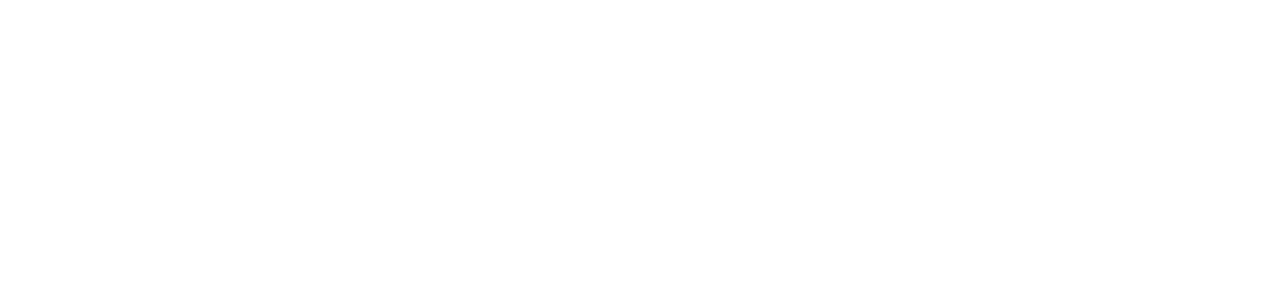
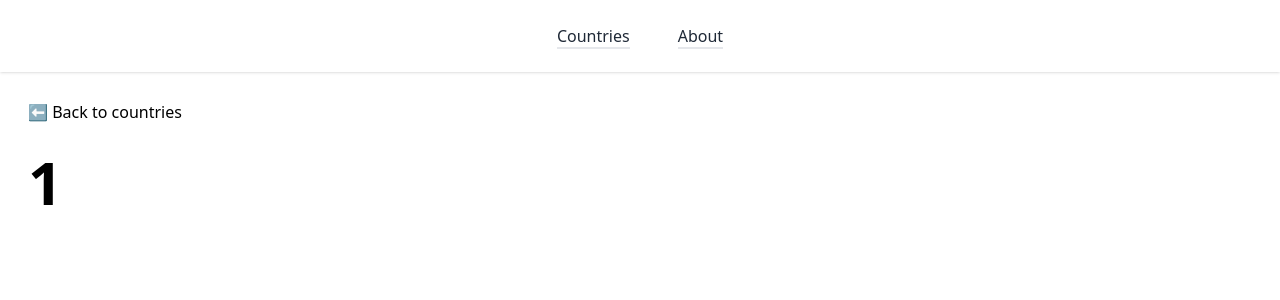
Before and after one commit to mikkomikko/react-course, a React (Create React App) app: page /country/1 in a window 1280 px wide. Before the commit this address had no page. Shown: the top 300 px of the page. Built offline with nearby package versions, Linux system fonts and the light colour scheme.

Commit message:
Country Details page

```diff
--- a/src/App.tsx
+++ b/src/App.tsx
@@ -2,12 +2,14 @@
 import CountryListPage from "./pages/CountryListPage/CountryListPage";
 import AboutPage from "./pages/AboutPage/AboutPage";
 import Layout from "./pages/Layout";
+import CountryDetailsPage from "./pages/CountryDetailsPage/CountryDetailsPage";
 
 function App() {
   return (
     <Routes>
       <Route path="/" element={<Layout />}>
         <Route index element={<CountryListPage />} />
+        <Route path="country/:cca3" element={<CountryDetailsPage />} />
         <Route path="about" element={<AboutPage />} />
       </Route>
     </Routes>
--- /dev/null
+++ b/src/pages/CountryDetailsPage/CountryDetailsPage.tsx
@@ -0,0 +1,14 @@
+import { Link, useParams } from "react-router-dom";
+
+export default function CountryDetailsPage() {
+  const { cca3 } = useParams();
+
+  return (
+    <div className="p-7">
+      <div className="mb-7">
+        <Link to="/">⬅️ Back to countries</Link>
+      </div>
+      <h1 className="text-6xl font-semibold">{cca3}</h1>
+    </div>
+  );
+}
--- a/src/pages/Layout.tsx
+++ b/src/pages/Layout.tsx
@@ -33,7 +33,7 @@
           </ul>
         </nav>
       </header>
-      <main>
+      <main className="max-w-7xl mx-auto">
         <Outlet />
       </main>
     </>
```
